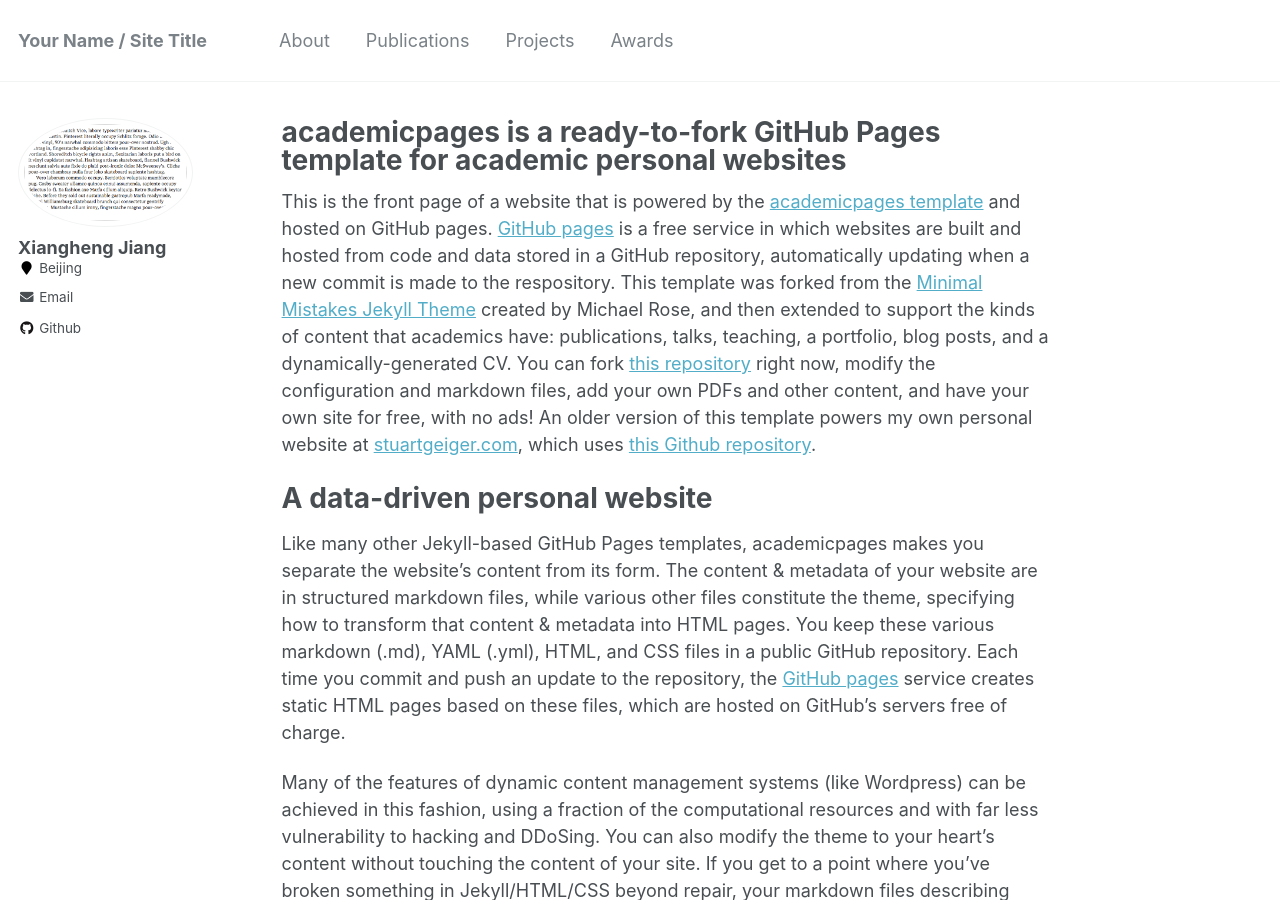
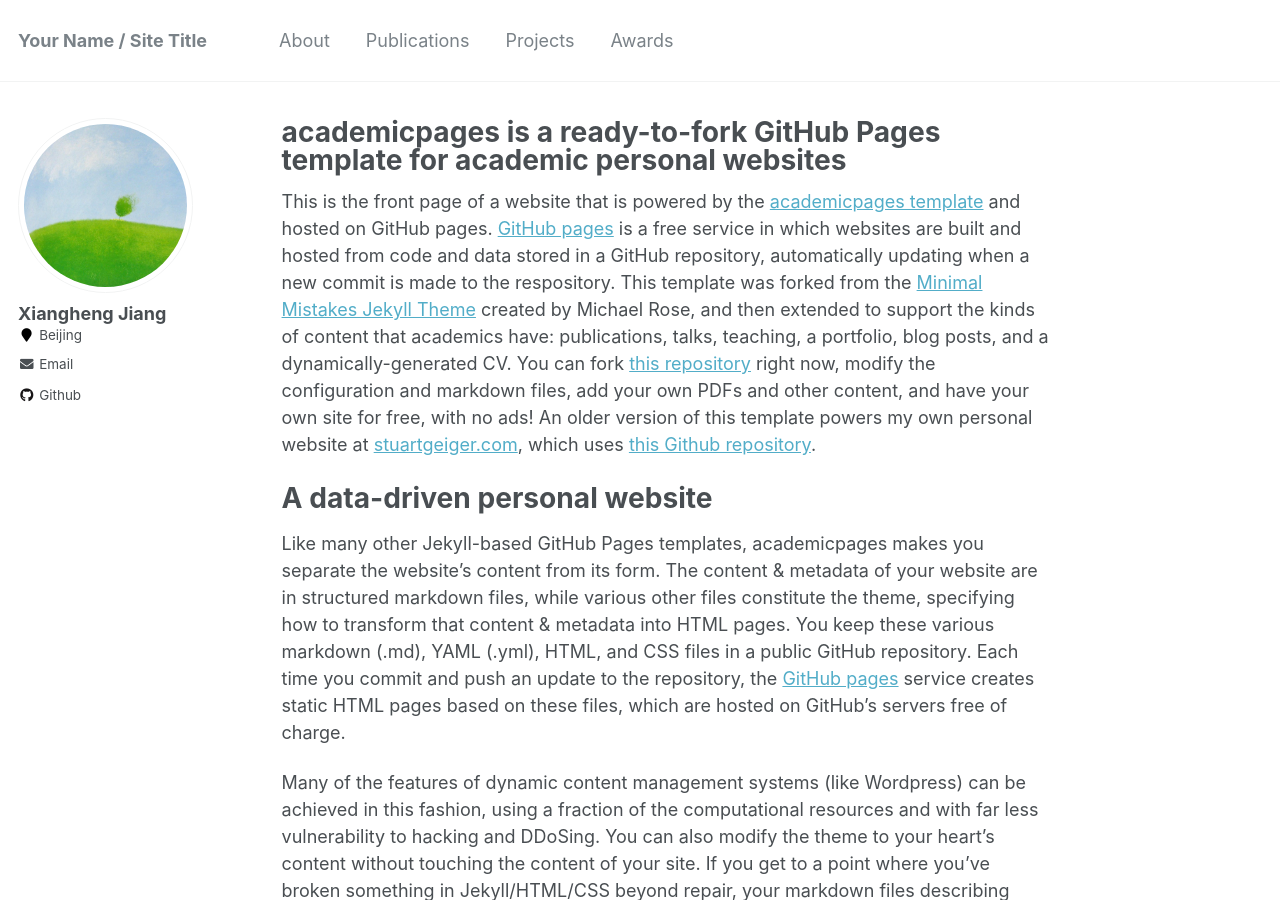
Before and after one commit to j1o2h3n/j1o2h3n.github.io, a Jekyll site: the page built from _pages/about.md, in a window 1280 px wide and 900 px high. Built offline with Jekyll 4.4.1, drawn with Linux system fonts in a browser that asks for light colours.

Commit message:
Update _config.yml

```diff
--- a/_config.yml
+++ b/_config.yml
@@ -81,7 +81,7 @@ analytics:
 # Site Author
 author:
   name             : "Xiangheng Jiang"
-  avatar           : "paragraph-indent.png"
+  avatar           : "photo.png"
   bio              : #"Welcome to My Homepage"
   location         : "Beijing"
   employer         :
```
